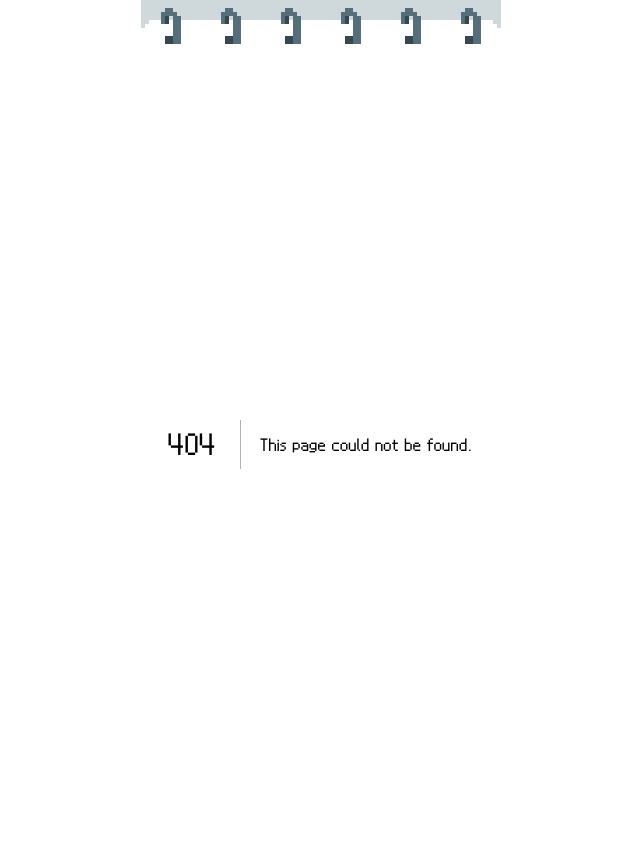
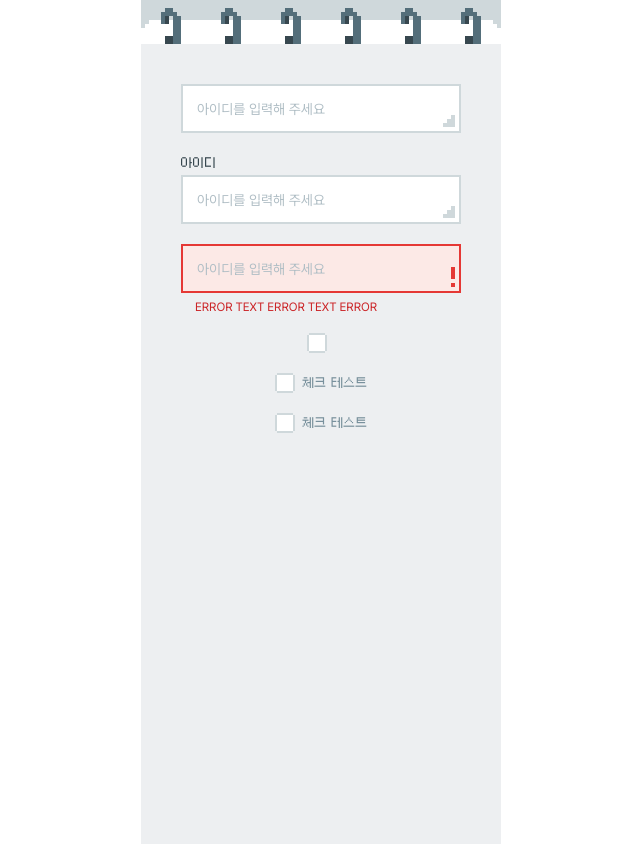
Before and after one commit to bside-4team/4team-client, a Next.js app: page /example/input in a window 1280 px wide. Before the commit this address had no page. Shown: the whole page, without its empty margins (319-959 px from the left). Built offline with nearby package versions, Linux system fonts and the light colour scheme.

Commit message:
[KB-58] fix: CheckBox2 컴포넌트 type 수정, example-input 폴더 정리

```diff
--- a/src/app/example-input/page.tsx
+++ b/src/app/example/input/page.tsx
@@ -36,16 +36,26 @@ export default function ExampleInput() {
         onChange={(e: { target: { value: SetStateAction<string> } }) => setText(e.target.value)}
       />
 
-      <CheckBox2 checkBoxId="check1" checked={check1} onChange={checked => setCheck1(checked)} />
-      <CheckBox2 checkBoxId="check2" checked={check2} onChange={checked => setCheck2(checked)} label="체크 테스트" />
-      <CheckBox2 checkBoxId="check3" checked={check3} onChange={checked => setCheck3(checked)} label="체크 테스트" />
+      <CheckBox2 checkBoxId="check1" checked={check1} onChangeEvent={checked => setCheck1(checked)} />
+      <CheckBox2
+        checkBoxId="check2"
+        checked={check2}
+        onChangeEvent={checked => setCheck2(checked)}
+        label="체크 테스트"
+      />
+      <CheckBox2
+        checkBoxId="check3"
+        checked={check3}
+        onChangeEvent={checked => setCheck3(checked)}
+        label="체크 테스트"
+      />
     </Main>
   );
 }
 
 const Main = styled.div`
   background-color: #edeff1;
-  width: 100vw;
+  width: 100%;
   min-height: 100vh;
   display: flex;
   flex-direction: column;
--- a/src/components/CheckBox/CheckBox2/index.tsx
+++ b/src/components/CheckBox/CheckBox2/index.tsx
@@ -1,20 +1,22 @@
+import { InputHTMLAttributes } from 'react';
 import * as S from './page.styled';
 
-interface Props {
+interface Props extends InputHTMLAttributes<HTMLInputElement> {
   checkBoxId: string;
   checked: boolean;
-  onChange: (checked: boolean) => void;
+  onChangeEvent: (checked: boolean) => void;
   label?: string;
+  [key: string]: any;
 }
 
-export default function CheckBox2({ checkBoxId, checked, onChange, label }: Props) {
+export default function CheckBox2({ checkBoxId, checked, onChangeEvent, label, ...rest }: Props) {
   return (
     <S.Container>
       <S.Checkbox
         type="checkbox"
         id={checkBoxId}
         checked={checked}
-        onChange={({ target: { checked } }) => onChange(checked)}
+        onChange={({ target: { checked } }) => onChangeEvent(checked)}
       />
 
       <S.Label htmlFor={checkBoxId}>{label}</S.Label>
--- a/src/components/CheckBox/CheckBox2/page.styled.ts
+++ b/src/components/CheckBox/CheckBox2/page.styled.ts
@@ -21,12 +21,12 @@ export const Checkbox = styled.input.attrs({ type: 'checkbox' })`
     align-items: center;
     width: 100%;
     height: 20px;
-    background: url('./image/CheckBox/ic_checkbox_inactive.svg') no-repeat 0 0px / contain;
+    background: url('../image/CheckBox/ic_checkbox_inactive.svg') no-repeat 0 0px / contain;
     color: ${({ theme }) => theme.colors.neutral.bg40};
   }
 
   &:checked + ${Label} {
-    background: url('./image/CheckBox/ic_checkbox_active.svg') no-repeat 0 1px / contain;
+    background: url('../image/CheckBox/ic_checkbox_active.svg') no-repeat 0 1px / contain;
     color: ${({ theme }) => theme.colors.neutral.bg80};
   }
 `;
```
